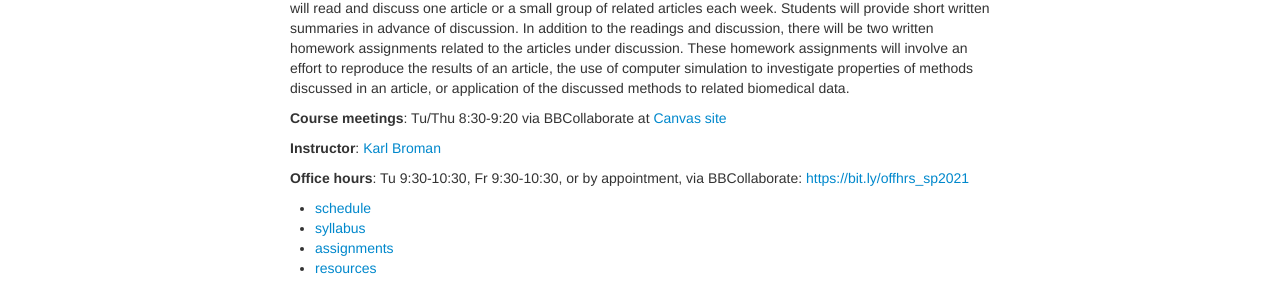
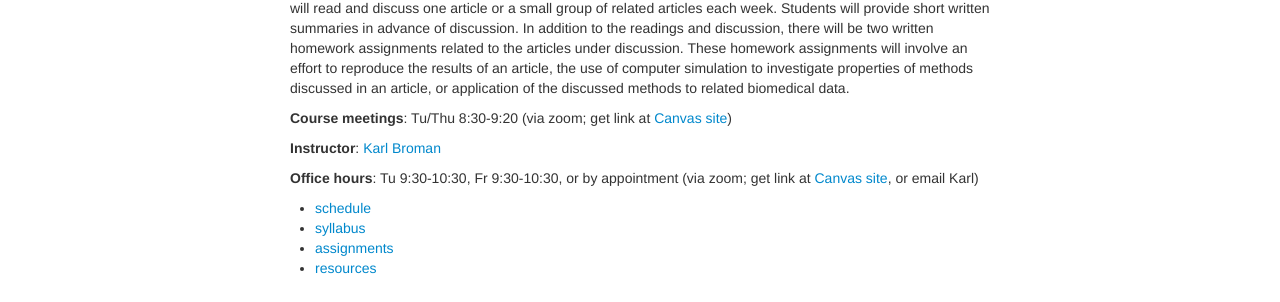
Before and after one commit to kbroman/BMI882_spring2023, a Jekyll site: the page built from index.md, in a window 1280 px wide. Shown: the part 234-536 px from the top of the page. Built offline with Jekyll 4.4.1, drawn with Linux system fonts in a browser that asks for light colours.

Commit message:
BBCollaborate -> zoom

```diff
--- a/index.md
+++ b/index.md
@@ -21,12 +21,13 @@ of computer simulation to investigate properties of methods discussed
 in an article, or application of the discussed methods to related
 biomedical data.
 
-**Course meetings**: Tu/Thu 8:30-9:20 via BBCollaborate at [Canvas site](https://canvas.wisc.edu)
+**Course meetings**: Tu/Thu 8:30-9:20 (via zoom; get link at [Canvas site](https://canvas.wisc.edu))
 
 **Instructor**: [Karl Broman](https://kbroman.org)
 
-**Office hours**: Tu 9:30-10:30, Fr 9:30-10:30, or by appointment,
-via BBCollaborate: <https://bit.ly/offhrs_sp2021>
+**Office hours**: Tu 9:30-10:30, Fr 9:30-10:30, or by appointment
+(via zoom; get link at [Canvas site](https://canvas.wisc.edu), or
+email Karl)
 
 - [schedule](schedule.html)
 - [syllabus](syllabus.html)
```
Also changed, not shown: syllabus.md (+4 -3 lines).
